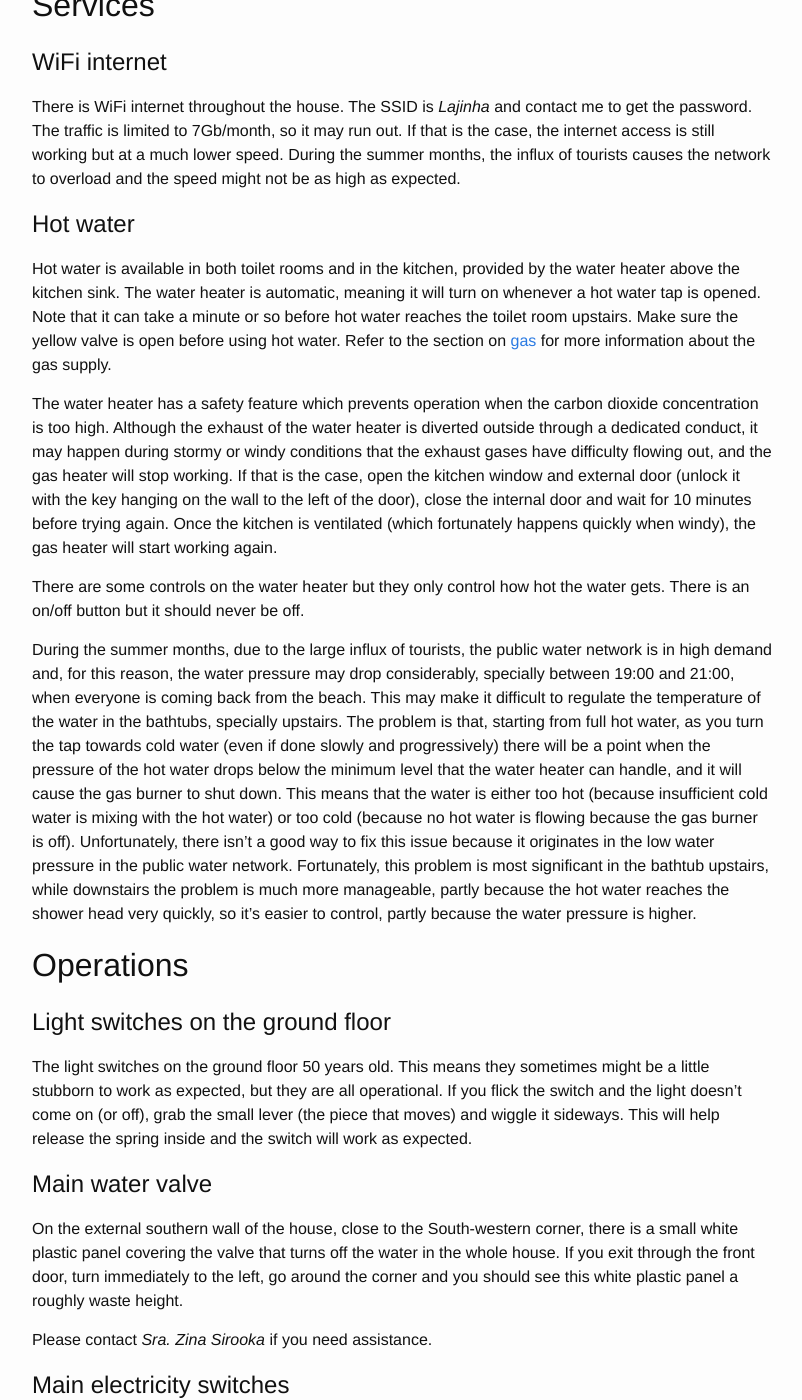
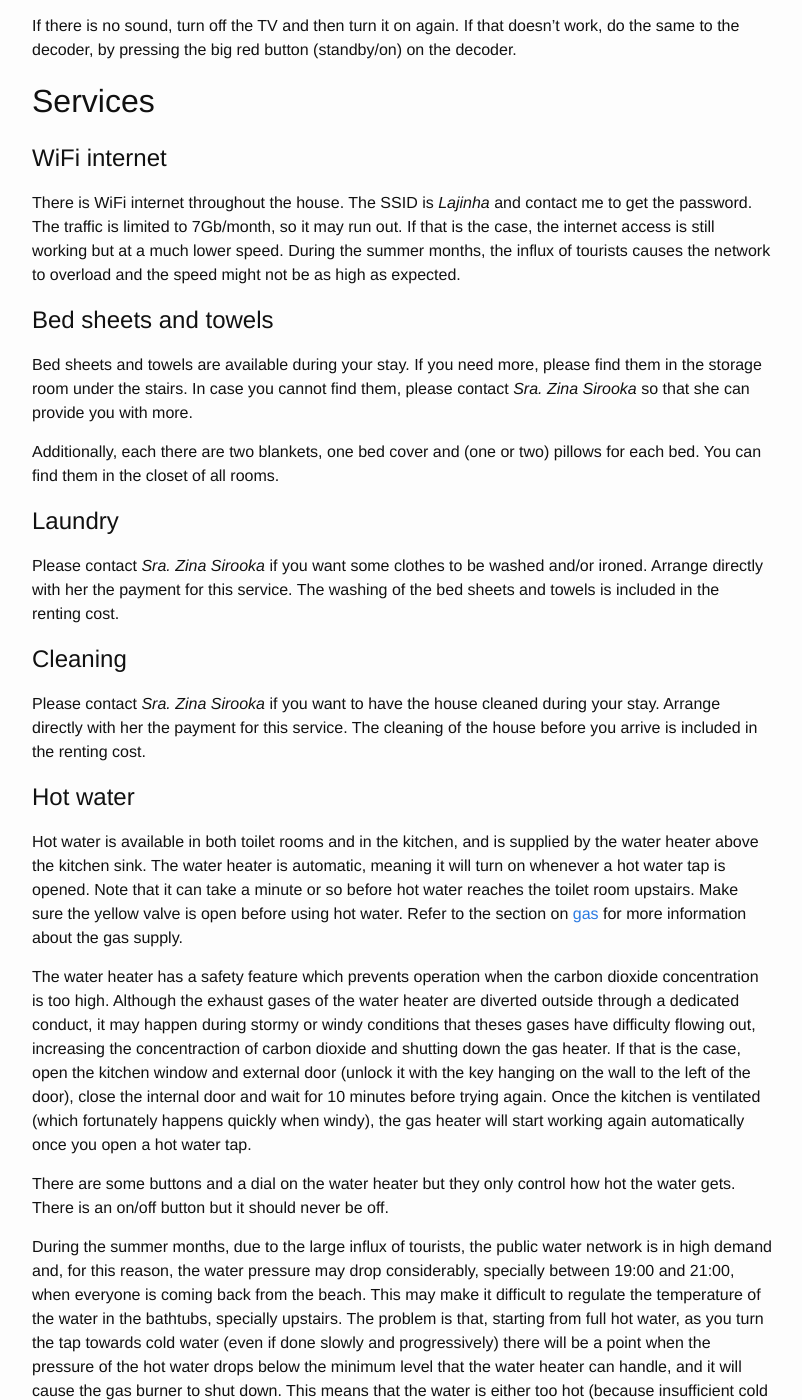
Before and after one commit to jgte/zh, a Jekyll site: the page built from english.md, in a window 1280 px wide and 1400 px high, scrolled down 5475 px. Shown: the whole window, without its empty margins (238-1040 px from the left). Built offline with Jekyll 4.4.1, drawn with Linux system fonts in a browser that asks for light colours; some of the changed text lies outside the part shown.

Commit message:
added section on laundry, cleaning and weather

```diff
--- a/english.md
+++ b/english.md
@@ -19,6 +19,9 @@ permalink: /en/
   * [TV](#tv)
 * [Services](#services)
   * [WiFi internet](#wifi-internet)
+  * [Bed sheets and towels](#bed-sheets-and-towels)
+  * [Laundry](#laundry)
+  * [Cleaning](#cleaning)
   * [Hot water](#hot-water)
 * [Operations](#operations)
   * [Light switches on the ground floor](#light-switches-on-the-ground-floor)
@@ -154,15 +158,30 @@ If there is no sound, turn off the TV and then turn it on again. If that doesn't
 
 There is WiFi internet throughout the house. The SSID is *Lajinha* and contact me to get the password. The traffic is limited to 7Gb/month, so it may run out. If that is the case, the internet access is still working but at a much lower speed. During the summer months, the influx of tourists causes the network to overload and the speed might not be as high as expected.
 
+## Bed sheets and towels
+
+Bed sheets and towels are available during your stay. If you need more, please find them in the storage room under the stairs. In case you cannot find them, please contact *Sra. Zina Sirooka* so that she can provide you with more.
+
+Additionally, each there are two blankets, one bed cover and (one or two) pillows for each bed. You can find them in the closet of all rooms.
+
+## Laundry
+
+Please contact *Sra. Zina Sirooka* if you want some clothes to be washed and/or ironed. Arrange directly with her the payment for this service. The washing of the bed sheets and towels is included in the renting cost.
+
+## Cleaning
+
+Please contact *Sra. Zina Sirooka* if you want to have the house cleaned during your stay. Arrange directly with her the payment for this service. The cleaning of the house before you arrive is included in the renting cost.
+
 ## Hot water
 
-Hot water is available in both toilet rooms and in the kitchen, provided by the water heater above the kitchen sink. The water heater is automatic, meaning it will turn on whenever a hot water tap is opened. Note that it can take a minute or so before hot water reaches the toilet room upstairs. Make sure the yellow valve is open before using hot water. Refer to the section on [gas](#gas) for more information about the gas supply.
+Hot water is available in both toilet rooms and in the kitchen, and is supplied by the water heater above the kitchen sink. The water heater is automatic, meaning it will turn on whenever a hot water tap is opened. Note that it can take a minute or so before hot water reaches the toilet room upstairs. Make sure the yellow valve is open before using hot water. Refer to the section on [gas](#gas) for more information about the gas supply.
 
-The water heater has a safety feature which prevents operation when the carbon dioxide concentration is too high. Although the exhaust of the water heater is diverted outside through a dedicated conduct, it may happen during stormy or windy conditions that the exhaust gases have difficulty flowing out, and the gas heater will stop working. If that is the case, open the kitchen window and external door (unlock it with the key hanging on the wall to the left of the door), close the internal door and wait for 10 minutes before trying again. Once the kitchen is ventilated (which fortunately happens quickly when windy), the gas heater will start working again.
+The water heater has a safety feature which prevents operation when the carbon dioxide concentration is too high. Although the exhaust gases of the water heater are diverted outside through a dedicated conduct, it may happen during stormy or windy conditions that theses gases have difficulty flowing out, increasing the concentraction of carbon dioxide and shutting down the gas heater. If that is the case, open the kitchen window and external door (unlock it with the key hanging on the wall to the left of the door), close the internal door and wait for 10 minutes before trying again. Once the kitchen is ventilated (which fortunately happens quickly when windy), the gas heater will start working again automatically once you open a hot water tap.
 
-There are some controls on the water heater but they only control how hot the water gets. There is an on/off button but it should never be off.
+There are some buttons and a dial on the water heater but they only control how hot the water gets. There is an on/off button but it should never be off.
 
 During the summer months, due to the large influx of tourists, the public water network is in high demand and, for this reason, the water pressure may drop considerably, specially between 19:00 and 21:00, when everyone is coming back from the beach. This may make it difficult to regulate the temperature of the water in the bathtubs, specially upstairs. The problem is that, starting from full hot water, as you turn the tap towards cold water (even if done slowly and progressively) there will be a point when the pressure of the hot water drops below the minimum level that the water heater can handle, and it will cause the gas burner to shut down. This means that the water is either too hot (because insufficient cold water is mixing with the hot water) or too cold (because no hot water is flowing because the gas burner is off). Unfortunately, there isn't a good way to fix this issue because it originates in the low water pressure in the public water network. Fortunately, this problem is most significant in the bathtub upstairs, while downstairs the problem is much more manageable, partly because the hot water reaches the shower head very quickly, so it's easier to control, partly because the water pressure is higher.
+
 
 # Operations
 
@@ -282,6 +301,19 @@ Park the car on the street, in front of the house. It is not possible to park th
 
 # Festival Sudoeste
 
-At the start of August, the [Festival Sudoeste](http://www.meosudoeste.pt) takes place [2 km away](https://goo.gl/maps/tiTbq2ufZS82) from Zambujeira do Mar. It's huge! There's a tsunami of festival-goers and it's difficult to stay oblivious to this event. Restaurants are always full, the beach is over-crowded and most people who traditionally take vacations in Zambujeira go somewhere else during this period.
+At the start of August, the [Festival Sudoeste](http://www.meosudoeste.pt) takes place [2 km away](https://goo.gl/maps/tiTbq2ufZS82) from Zambujeira do Mar. It's huge! There's a tsunami of festival-goers and it's difficult to stay oblivious to this event. Restaurants are always full, the beach is over-crowded and most people who traditionally take vacations in Zambujeira go somewhere else during this period. If you are looking for peace and quiet, this is not a good time to come to Zambujeira.
 
 Check out [some pictures in Google](https://www.google.pt/search?q=festival+sudoeste&source=lnms&tbm=isch&sa=X&ved=0ahUKEwiNotn1qN7LAhUF7xQKHVnCAzEQ_AUIBygB) to get an idea of it.
+
+# Weather
+
+
+The weather during the summer is very pleasant. It never gets too hot because of the sea breeze. During the night, the temperature drops somewhat and it is rare that it remains hot enough to go outside without some kind of coat of pullover. You may wake up to find the village covered by fog. Usually, it clears out at around noon.
+
+Be sure to join scores of people watching the sun set, it is usually quite amazing.
+
+Outside the summer months, the weather tends to be chilly during the night, to the extent of being uncomfortable during winter. Note that there is no heating whatsoever in the *Alojamento da Rua da Fonte*.
+
+For more some statistics about the weather in Zambujeira, refer to [this](http://www.worldweatheronline.com/zambujeira-do-mar-weather-averages/beja/pt.aspx) website.
+
+<iframe id="forecast_embed" type="text/html" frameborder="0" height="245" width="100%" src="http://forecast.io/embed/#lat=37.525602&lon=-8.786641&units=ca&name=Zambujeira do Mar"> </iframe>
```
Also changed, not shown: other parts of english.md (+1 -0 lines).
